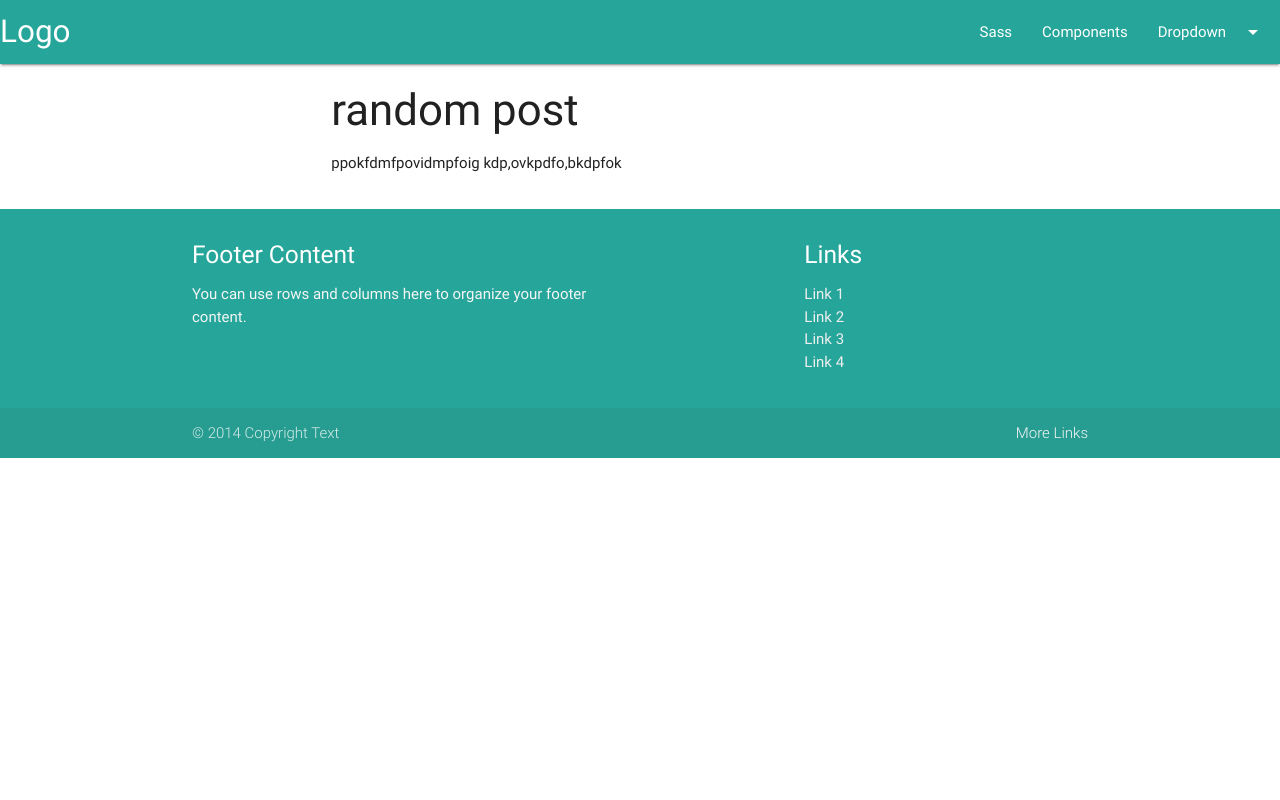
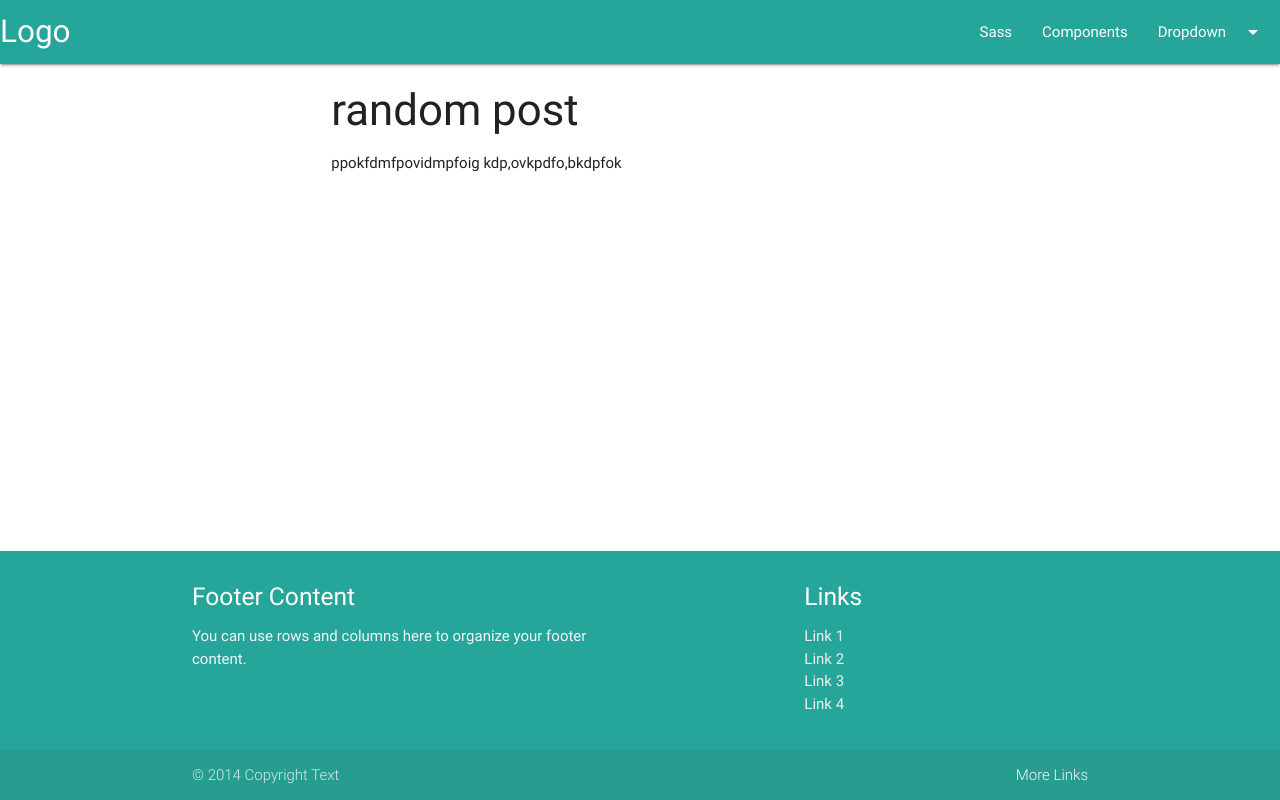
Before and after one commit to PanarinM/material_blog, a Django app: page /posts/post/2/ in a window 1280 px wide. Run offline with Django 3.2, Linux system fonts and the light colour scheme; data comes from the database, SQL or seed files in the repository; both versions use the stored data as it was before the commit; some libraries are stand-ins or nearby versions.

Commit message:
removed db from repo, made footer sticky

```diff
--- /dev/null
+++ b/material_blog/dev_static/css/mycss.css
@@ -0,0 +1,9 @@
+body {
+    display: flex;
+    min-height: 100vh;
+    flex-direction: column;
+}
+
+main {
+    flex: 1 0 auto;
+}
--- a/material_blog/material_blog/urls.py
+++ b/material_blog/material_blog/urls.py
@@ -24,7 +24,7 @@ from core.views import HomeView
 urlpatterns = [
     url(r'^admin/', admin.site.urls),
     url(r'^redactor/', include('redactor.urls')),
-    url(r'^home/', HomeView.as_view(), name="home"),
+    url(r'^$', HomeView.as_view(), name="home"),
     url(r'^posts/', include('posts.urls')),
     url(r'^users/', include('users.urls')),
 ] + static(settings.MEDIA_URL, document_root=settings.MEDIA_ROOT) + static(settings.STATIC_URL, document_root=settings.STATIC_ROOT)
--- a/material_blog/templates/base.html
+++ b/material_blog/templates/base.html
@@ -6,6 +6,7 @@
     <title>Material Blog</title>
     <link href="https://fonts.googleapis.com/icon?family=Material+Icons" rel="stylesheet">
     <link type="text/css" rel="stylesheet" href="{% static 'css/materialize.min.css' %}"  media="screen,projection"/>
+    <link type="text/css" rel="stylesheet" href="{% static 'css/mycss.css' %}"  media="screen,projection"/>
     <meta name="viewport" content="width=device-width, initial-scale=1.0"/>
 </head>
 <body>
```
Also changed, not shown: material_blog/db.sqlite3 (deleted), 1 other file.
